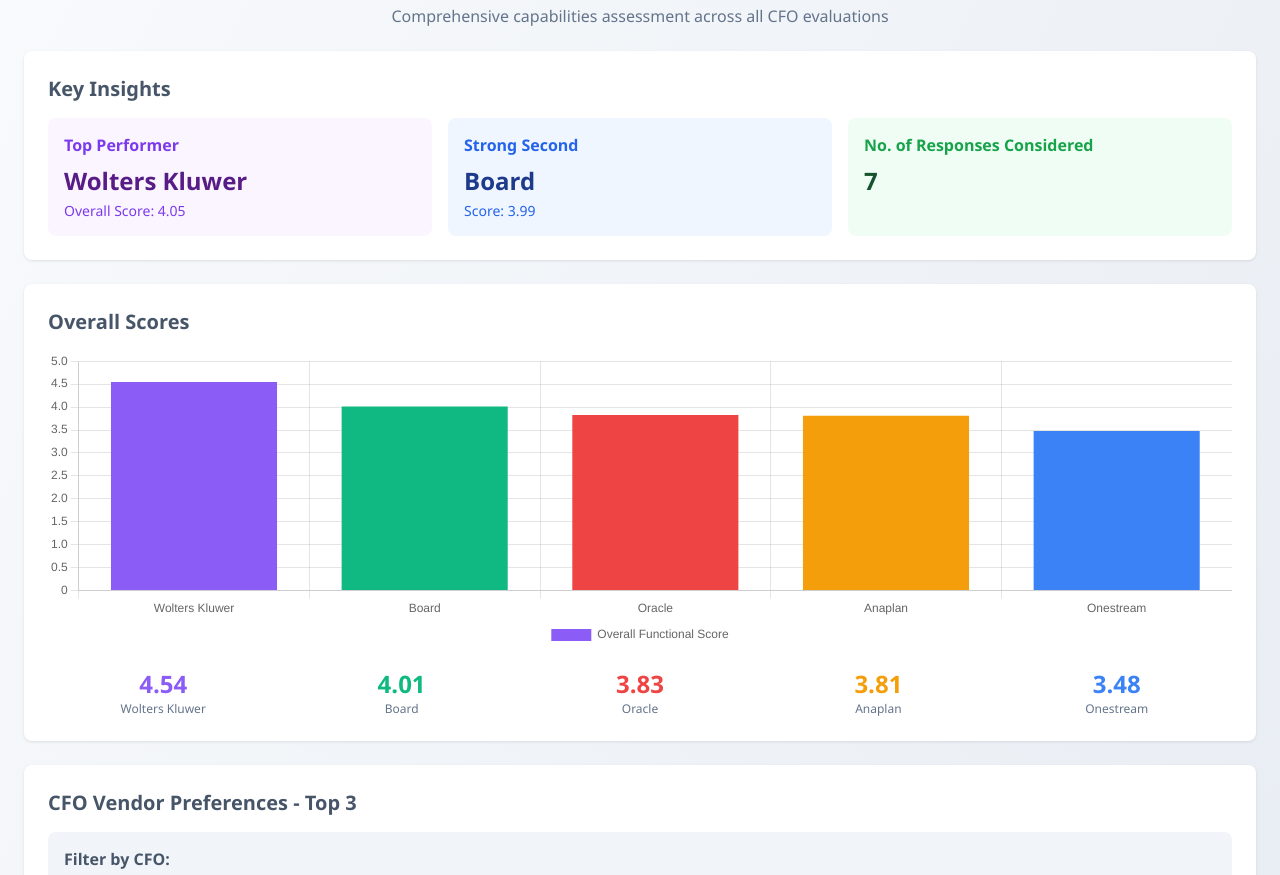
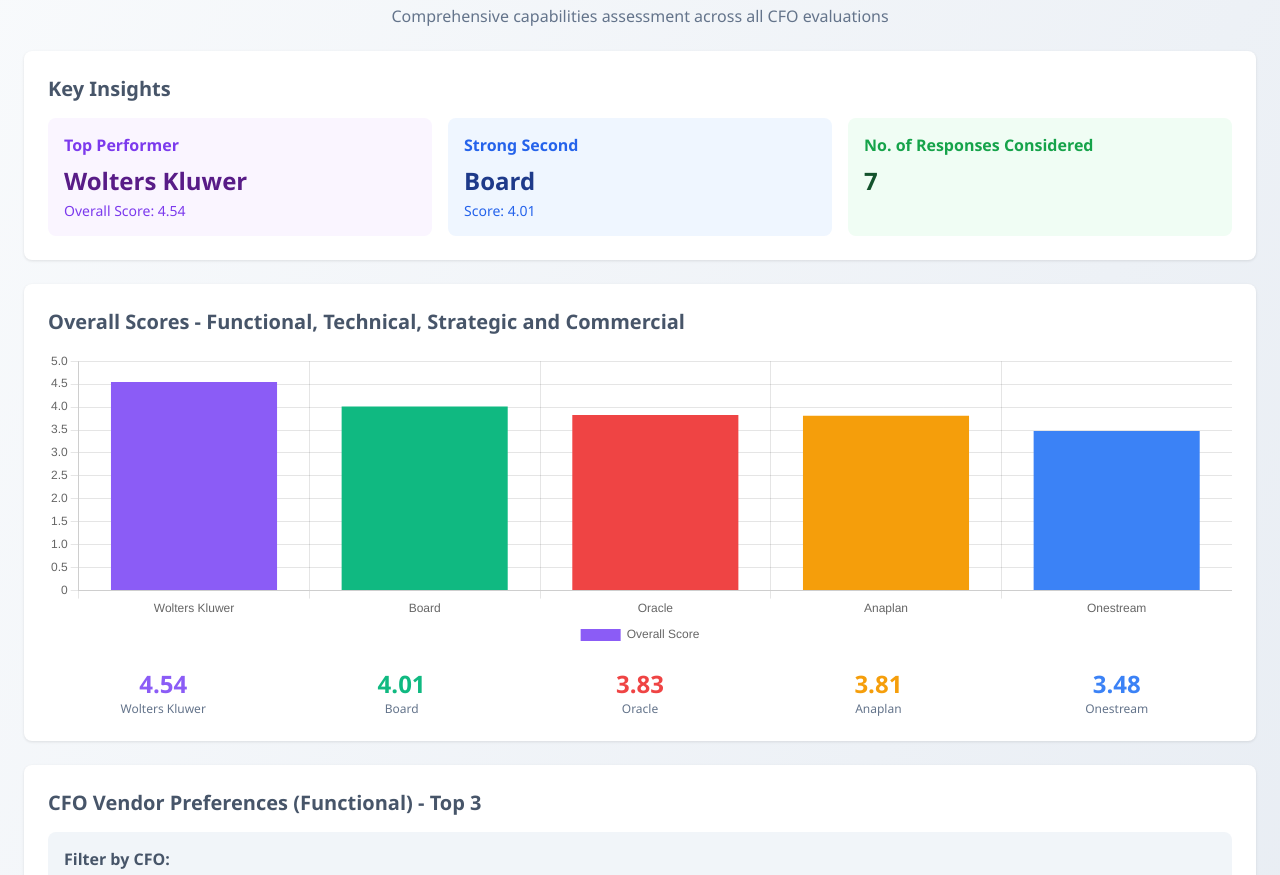
Before and after one commit to vandanajoshi-ui/EPM_evaluation, a plain HTML site: page index.html in a window 1280 px wide. Shown: the part 70-945 px from the top of the page. Drawn offline with nearby package versions, Linux system fonts and the light colour scheme.

Commit message:
updated UI

```diff
--- a/index.html
+++ b/index.html
@@ -284,12 +284,12 @@
                 <div class="insight-card insight-purple">
                     <div class="insight-title">Top Performer</div>
                     <div class="insight-value">Wolters Kluwer</div>
-                    <div class="insight-subtitle">Overall Score: 4.05</div>
+                    <div class="insight-subtitle">Overall Score: 4.54</div>
                 </div>
                 <div class="insight-card insight-blue">
                     <div class="insight-title">Strong Second</div>
                     <div class="insight-value">Board</div>
-                    <div class="insight-subtitle">Score: 3.99</div>
+                    <div class="insight-subtitle">Score: 4.01</div>
                 </div>
                 <div class="insight-card insight-green">
                     <div class="insight-title">No. of Responses Considered</div>
@@ -301,7 +301,7 @@
 
         <!-- Overall Scores -->
         <div class="card">
-            <h2>Overall Scores</h2>
+            <h2>Overall Scores - Functional, Technical, Strategic and Commercial</h2>
             <div class="chart-wrapper">
                 <canvas id="overallChart"></canvas>
             </div>
@@ -335,7 +335,7 @@
 
         <!-- CFO Preferences Filter -->
         <div class="card">
-            <h2>CFO Vendor Preferences - Top 3</h2>
+            <h2>CFO Vendor Preferences (Functional) - Top 3</h2>
             <div class="filter-section">
                 <label class="filter-label">Filter by CFO:</label>
                 <select class="filter-select" id="cfoFilter" onchange="updatePreferences()">
@@ -497,7 +497,7 @@
             data: {
                 labels: ['Wolters Kluwer', 'Board', 'Oracle','Anaplan', 'Onestream'],
                 datasets: [{
-                    label: 'Overall Functional Score',
+                    label: 'Overall Score',
                     data: [4.545, 4.01, 3.83, 3.81, 3.48],
                     backgroundColor: [
                         colors.wolters,
```
